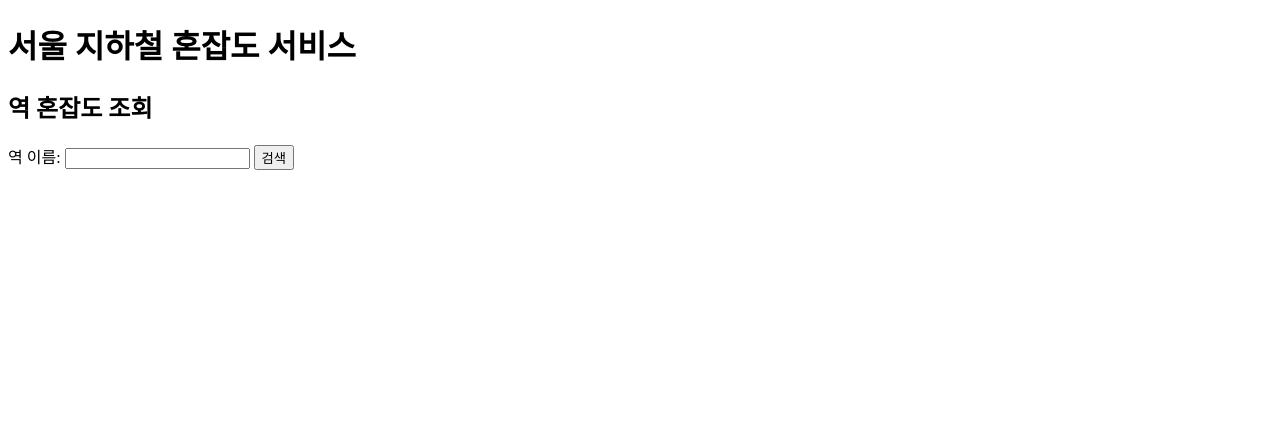
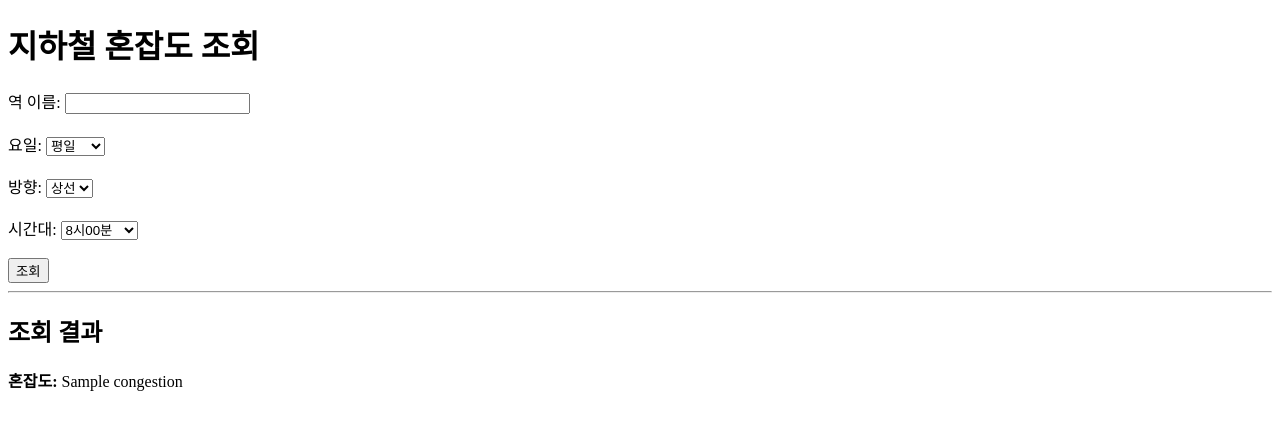
Before and after one commit to Chanhyeok-creator/subway-congestion-db, a Flask app: template templates/index.html in a window 1280 px wide. Shown: the top 430 px of the page. Run offline with Flask 3, Linux system fonts and the light colour scheme; the template is opened without the code that fills it: most values are stand-ins (such as "Sample title", 1, 10 or a date in 2020).

Commit message:
인덱스 조금 더 수정함

```diff
--- a/templates/index.html
+++ b/templates/index.html
@@ -1,17 +1,52 @@
 <!DOCTYPE html>
-<html lang="ko">
+<html>
 <head>
     <meta charset="UTF-8">
-    <title>서울 지하철 혼잡도 조회</title>
+    <title>지하철 혼잡도 조회</title>
 </head>
 <body>
-    <h1>서울 지하철 혼잡도 서비스</h1>
+    <h1>지하철 혼잡도 조회</h1>
 
-    <h2>역 혼잡도 조회</h2>
-    <form action="/search" method="get">
+    <form method="post" action="/search">
         <label>역 이름:</label>
-        <input type="text" name="station_name">
-        <button type="submit">검색</button>
+        <input type="text" name="station_name" required>
+        <br><br>
+
+        <label>요일:</label>
+        <select name="day_type">
+            <option value="평일">평일</option>
+            <option value="토요일">토요일</option>
+            <option value="일요일">일요일</option>
+        </select>
+        <br><br>
+
+        <label>방향:</label>
+        <select name="direction">
+            <option value="상선">상선</option>
+            <option value="하선">하선</option>
+        </select>
+        <br><br>
+
+        <label>시간대:</label>
+        <select name="time_slot">
+            <option value="8시00분">8시00분</option>
+            <option value="8시30분">8시30분</option>
+            <option value="9시00분">9시00분</option>
+            <option value="18시00분">18시00분</option>
+            <option value="18시30분">18시30분</option>
+        </select>
+        <br><br>
+
+        <button type="submit">조회</button>
     </form>
+
+    {% if congestion is not none %}
+        <hr>
+        <h2>조회 결과</h2>
+        <p><b>혼잡도:</b> {{ congestion }}</p>
+    {% elif searched %}
+        <hr>
+        <p>해당 조건의 데이터가 없습니다.</p>
+    {% endif %}
 </body>
 </html>
```
